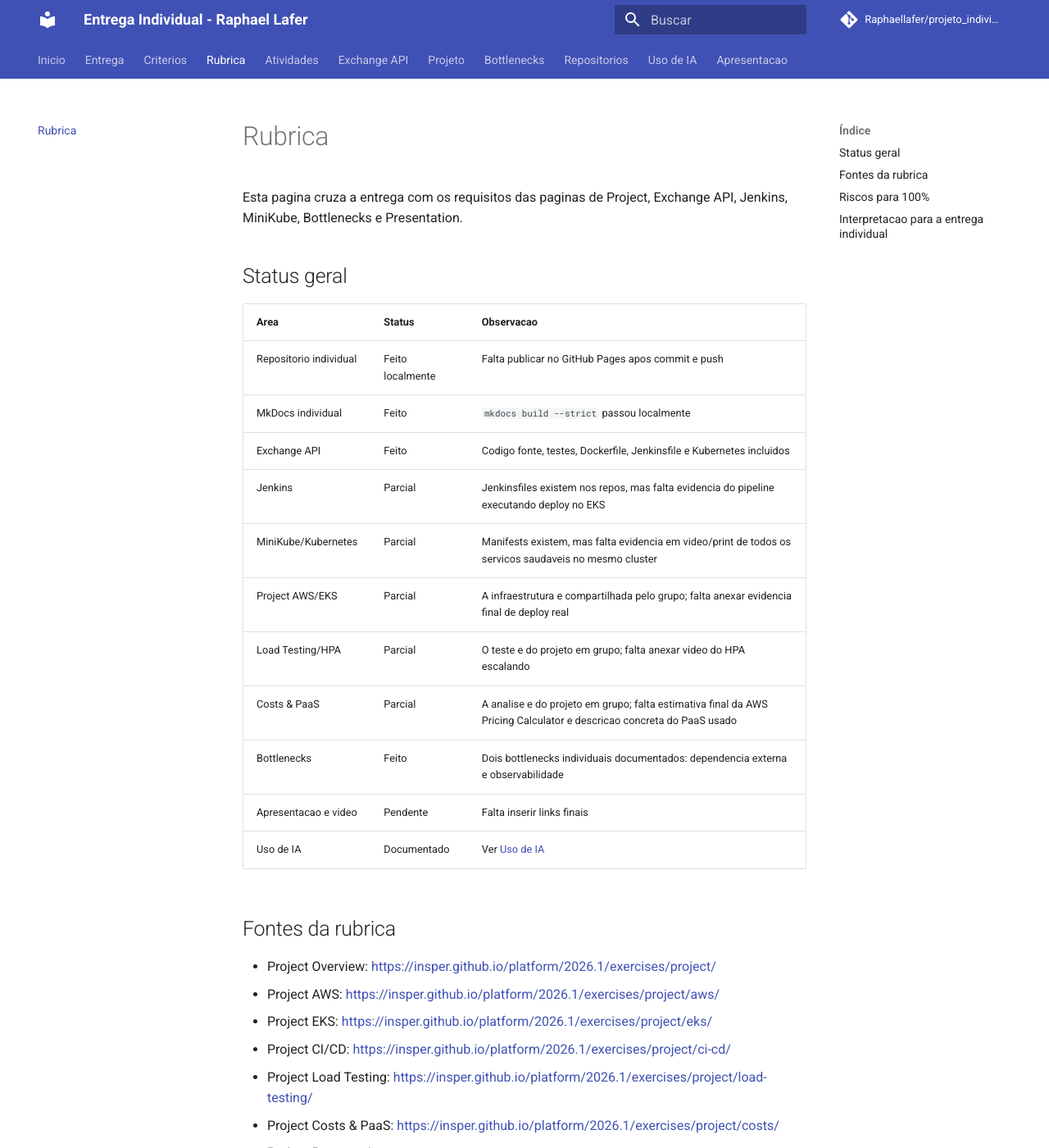
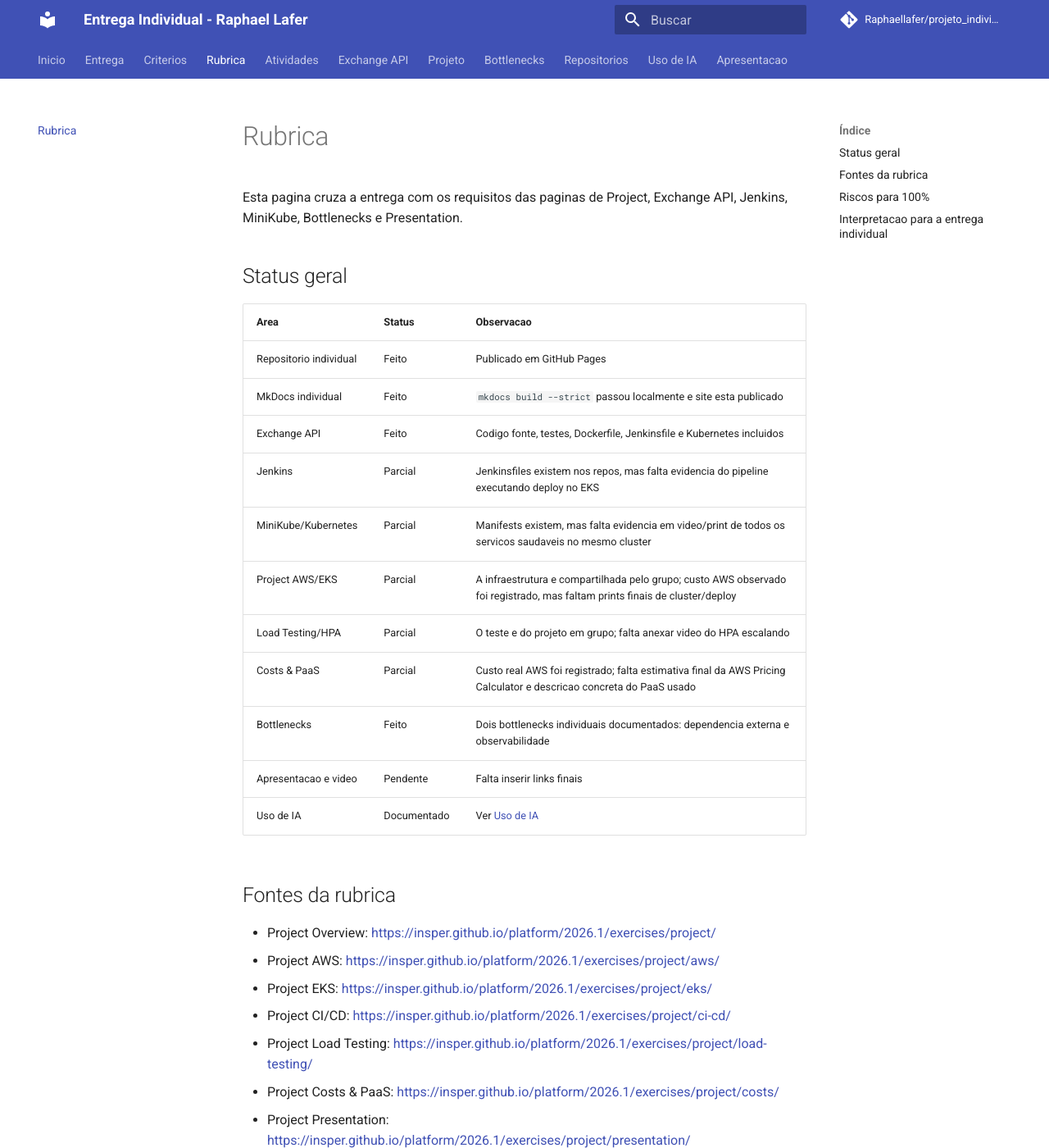
Before and after one commit to Raphaellafer/projeto_individual_api, an MkDocs documentation site: the page built from docs/rubrica.md, in a window 1280 px wide and 1400 px high. Shown: the whole window at 82% size. Built offline with MkDocs 1.6.1 and Material for MkDocs 9.7.7, drawn with Linux system fonts in a browser that asks for light colours; comment, search, counter and statistics services are not loaded; some of the changed text lies outside the part shown.

Commit message:
docs: mark individual site as published

```diff
--- a/docs/rubrica.md
+++ b/docs/rubrica.md
@@ -6,14 +6,14 @@ Esta pagina cruza a entrega com os requisitos das paginas de Project, Exchange A
 
 | Area | Status | Observacao |
 | --- | --- | --- |
-| Repositorio individual | Feito localmente | Falta publicar no GitHub Pages apos commit e push |
-| MkDocs individual | Feito | `mkdocs build --strict` passou localmente |
+| Repositorio individual | Feito | Publicado em GitHub Pages |
+| MkDocs individual | Feito | `mkdocs build --strict` passou localmente e site esta publicado |
 | Exchange API | Feito | Codigo fonte, testes, Dockerfile, Jenkinsfile e Kubernetes incluidos |
 | Jenkins | Parcial | Jenkinsfiles existem nos repos, mas falta evidencia do pipeline executando deploy no EKS |
 | MiniKube/Kubernetes | Parcial | Manifests existem, mas falta evidencia em video/print de todos os servicos saudaveis no mesmo cluster |
-| Project AWS/EKS | Parcial | A infraestrutura e compartilhada pelo grupo; falta anexar evidencia final de deploy real |
+| Project AWS/EKS | Parcial | A infraestrutura e compartilhada pelo grupo; custo AWS observado foi registrado, mas faltam prints finais de cluster/deploy |
 | Load Testing/HPA | Parcial | O teste e do projeto em grupo; falta anexar video do HPA escalando |
-| Costs & PaaS | Parcial | A analise e do projeto em grupo; falta estimativa final da AWS Pricing Calculator e descricao concreta do PaaS usado |
+| Costs & PaaS | Parcial | Custo real AWS foi registrado; falta estimativa final da AWS Pricing Calculator e descricao concreta do PaaS usado |
 | Bottlenecks | Feito | Dois bottlenecks individuais documentados: dependencia externa e observabilidade |
 | Apresentacao e video | Pendente | Falta inserir links finais |
 | Uso de IA | Documentado | Ver [Uso de IA](uso-ia.md) |
@@ -35,7 +35,7 @@ Esta pagina cruza a entrega com os requisitos das paginas de Project, Exchange A
 ## Riscos para 100%
 
 - O enunciado do projeto menciona que o projeto principal deve incorporar as implementacoes individuais como submodules. O repositorio de grupo referencia repos separados, mas neste clone nao ha `.gitmodules`.
-- A documentacao do grupo ainda marca como pendente o deploy real em AWS/EKS, pipelines Jenkins apontando para EKS, video do HPA, prints/evidencias e estimativa da AWS Pricing Calculator.
+- A documentacao do grupo ainda precisa anexar prints finais de EKS, Jenkins, HPA e a estimativa formal da AWS Pricing Calculator.
 - A pagina de Presentation pede apresentacao e video. Esta entrega individual ja tem uma pagina para isso, mas os links finais ainda precisam ser inseridos.
 
 ## Interpretacao para a entrega individual
```
Also changed, not shown: docs/entrega.md (+3 -1 lines).
